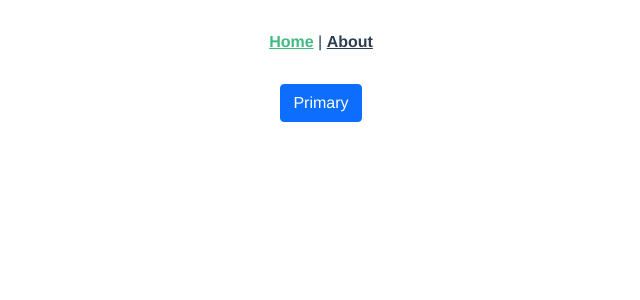
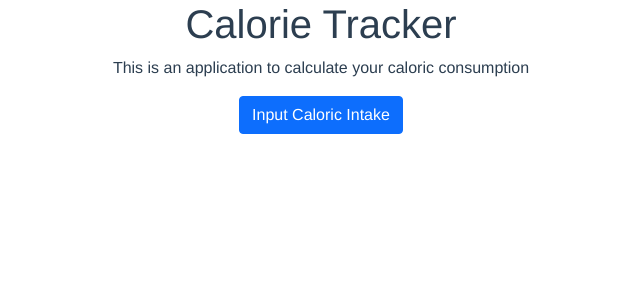
Before and after one commit to jameslatimerr/KnightsHacks, a Vue app: page / in a window 1280 px wide. Shown: the top 300 px of the page, without its empty margins (319-959 px from the left). Built offline with nearby package versions, Linux system fonts and the light colour scheme.

Commit message:
Nats commit

```diff
--- a/src/App.vue
+++ b/src/App.vue
@@ -1,14 +1,26 @@
 <template>
   <div id="app">
-    <div id="nav">
-      <router-link to="/">Home</router-link> |
-      <router-link to="/about">About</router-link>
-    </div>
-    <router-view/>
+    <h1> Calorie Tracker </h1>
+    <p> This is an application to calculate your caloric consumption </p>
+
+    <button type="button" class="btn btn-primary">Input Caloric Intake</button>
   </div>
 </template>
 
-<style lang="scss">
+<script>
+export default {
+  data() {
+    return {
+      types: [
+        'search'
+      ]
+    }
+  }
+}
+</script>
+
+
+<style>
 #app {
   font-family: Avenir, Helvetica, Arial, sans-serif;
   -webkit-font-smoothing: antialiased;
@@ -16,17 +28,7 @@
   text-align: center;
   color: #2c3e50;
 }
-
-#nav {
-  padding: 30px;
-
-  a {
-    font-weight: bold;
-    color: #2c3e50;
-
-    &.router-link-exact-active {
-      color: #42b983;
-    }
-  }
+#in{
+  text-align: center;
 }
 </style>
--- a/src/components/HelloWorld.vue
+++ /dev/null
@@ -1,32 +0,0 @@
-<template>
-  <div class="hello">
-    <h1>{{ msg }}</h1>
-  </div>
-</template>
-
-<script>
-export default {
-  name: 'HelloWorld',
-  props: {
-    msg: String
-  }
-}
-</script>
-
-<!-- Add "scoped" attribute to limit CSS to this component only -->
-<style scoped lang="scss">
-h3 {
-  margin: 40px 0 0;
-}
-ul {
-  list-style-type: none;
-  padding: 0;
-}
-li {
-  display: inline-block;
-  margin: 0 10px;
-}
-a {
-  color: #42b983;
-}
-</style>
--- a/src/router/index.js
+++ b/src/router/index.js
@@ -1,23 +1,10 @@
 import Vue from 'vue'
 import VueRouter from 'vue-router'
-import Home from '../views/Home.vue'
 
 Vue.use(VueRouter)
 
 const routes = [
-  {
-    path: '/',
-    name: 'Home',
-    component: Home
-  },
-  {
-    path: '/about',
-    name: 'About',
-    // route level code-splitting
-    // this generates a separate chunk (about.[hash].js) for this route
-    // which is lazy-loaded when the route is visited.
-    component: () => import(/* webpackChunkName: "about" */ '../views/About.vue')
-  }
+
 ]
 
 const router = new VueRouter({
--- a/src/views/About.vue
+++ /dev/null
@@ -1,5 +0,0 @@
-<template>
-  <div class="about">
-    <h1>This is an about page</h1>
-  </div>
-</template>
--- a/src/views/Home.vue
+++ /dev/null
@@ -1,18 +0,0 @@
-<template>
-  <div class="home">
-    <button type="button" class="btn btn-primary">Primary</button>
-
-  </div>
-</template>
-
-<script>
-// @ is an alias to /src
-import HelloWorld from '@/components/HelloWorld.vue'
-
-export default {
-  name: 'Home',
-  components: {
-    HelloWorld
-  }
-}
-</script>
```
Also changed, not shown: src/assets/logo.png (deleted).
